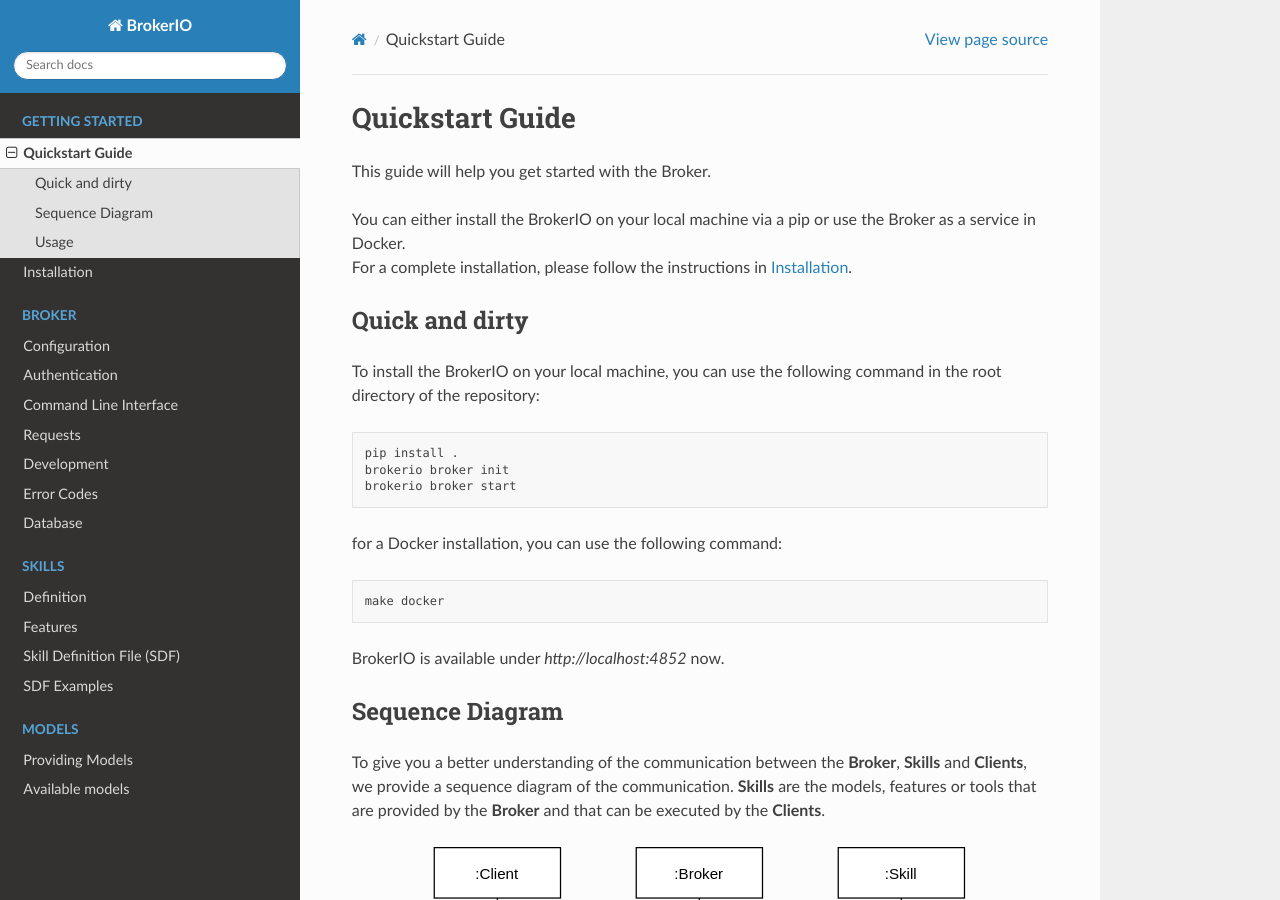
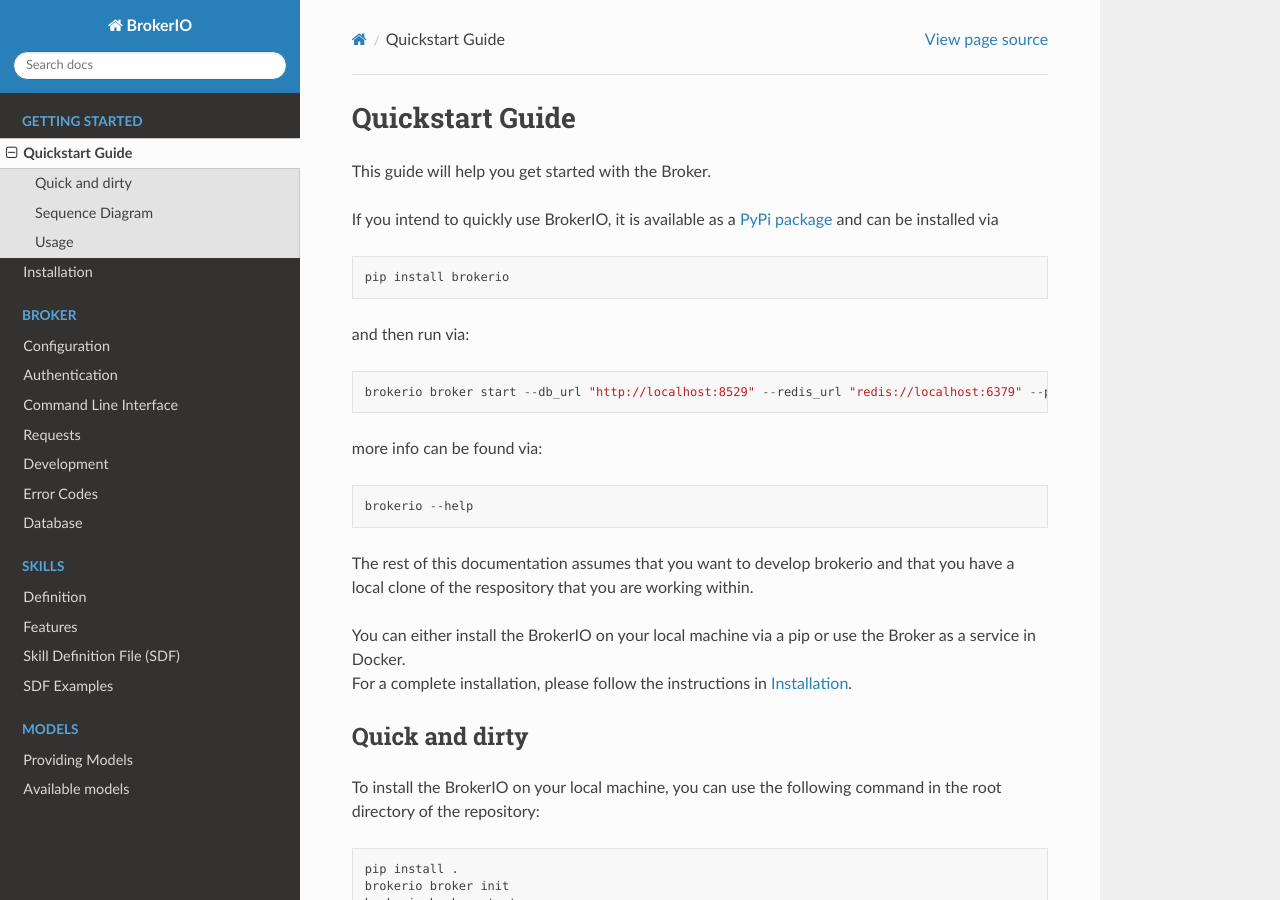
Before and after one commit to UKPLab/BrokerIO, a Sphinx documentation site: the page built from docs/source/getting_started/quickstart.rst, in a window 1280 px wide and 900 px high. Built offline with Sphinx 7.4.7 and the Read the Docs theme 3.1.0, drawn with Linux system fonts in a browser that asks for light colours.

Commit message:
chore: update documentation

```diff
--- a/docs/source/getting_started/quickstart.rst
+++ b/docs/source/getting_started/quickstart.rst
@@ -2,6 +2,20 @@
 =================
 
 This guide will help you get started with the Broker.
+
+If you intend to quickly use BrokerIO, it is available as a `PyPi package <https://pypi.org/project/BrokerIO/>`_  and can be installed via ::
+
+    pip install brokerio
+
+and then run via::
+
+    brokerio broker start --db_url "http://localhost:8529" --redis_url "redis://localhost:6379" --port 4852
+
+more info can be found via::
+
+    brokerio --help
+
+The rest of this documentation assumes that you want to develop brokerio and that you have a local clone of the respository that you are working within.
 
 | You can either install the BrokerIO on your local machine via a pip or use the Broker as a service in Docker.
 | For a complete installation, please follow the instructions in :doc:`Installation <./installation>`.
```
